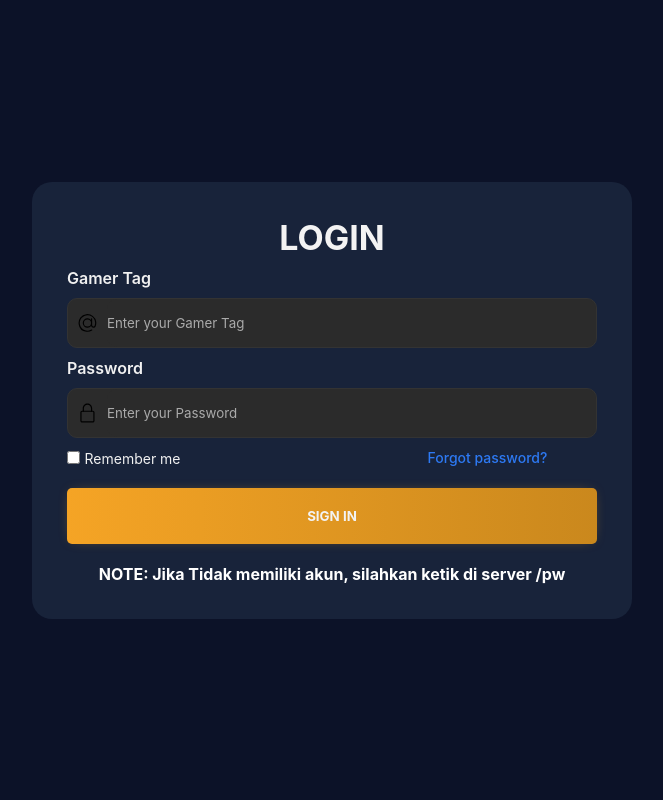
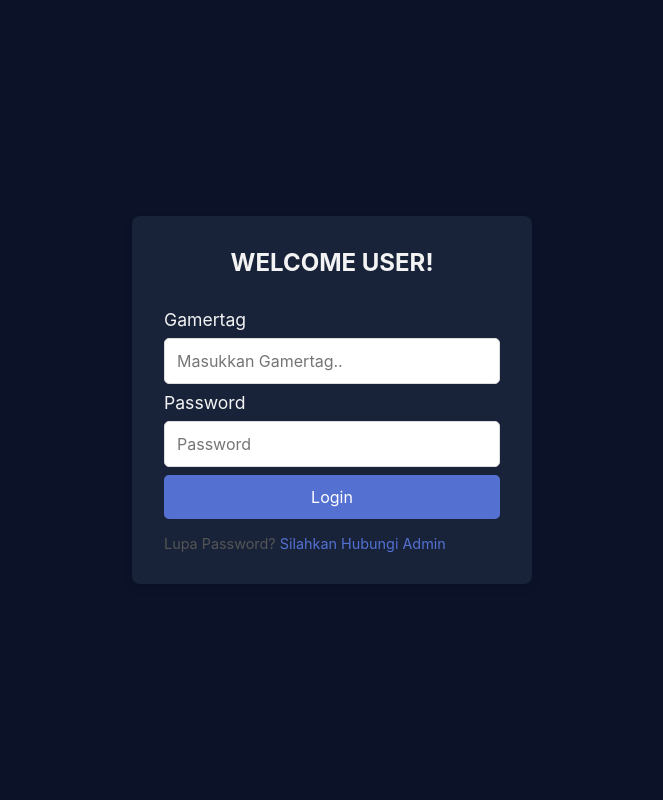
Before and after one commit to ChairawanChannel/CLOUD-SMP, a PHP site: page /login.html in a window 1280 px wide. Shown: the whole page, without its empty margins (308-971 px from the left). Run offline with PHP 8.4, Linux system fonts and the light colour scheme; some web fonts are replaced.

Commit message:
"Refactored login.html and updated corresponding styles in style.css"

```diff
--- a/assets/css/style.css
+++ b/assets/css/style.css
@@ -309,8 +309,8 @@ body {
   text-transform: uppercase;
   font-size: 0.5em;
   color: #eee;
-  background-color: #BFECFF;
-  color: #1A1A19;
+  background-color: #bfecff;
+  color: #1a1a19;
   border: none;
   margin: 10px;
   padding: 15px 30px;
@@ -755,7 +755,7 @@ footer {
 
 /* Footer End */
 
-.detail-signup{
+.detail-signup {
   color: white;
   font-weight: bold;
   text-align: center;
@@ -820,144 +820,106 @@ footer {
   transition-duration: 0.3s;
 }
 
-/* Login.html */
-
-.form-container {
+/* Login.html Start */
+.login-page {
   display: flex;
   justify-content: center;
   align-items: center;
-  height: 100vh;
-}
-
-.form {
-  display: flex;
-  flex-direction: column;
-  justify-content: center;
-  gap: 10px;
-  background-color: #18233a;
-  padding: 35px;
-  width: 450px;
-
-  border-radius: 20px;
-  font-family: -apple-system, BlinkMacSystemFont, "Segoe UI", Roboto, Oxygen,
-    Ubuntu, Cantarell, "Open Sans", "Helvetica Neue", sans-serif;
-}
-
-::placeholder {
-  font-family: -apple-system, BlinkMacSystemFont, "Segoe UI", Roboto, Oxygen,
-    Ubuntu, Cantarell, "Open Sans", "Helvetica Neue", sans-serif;
-  color: #aaa;
-}
-
-.form button {
-  align-self: flex-end;
-}
-
-.flex-column > label {
-  color: #f1f1f1;
-  font-weight: 600;
-}
-
-.inputForm {
-  border: 1.5px solid #333;
-  border-radius: 10px;
-  height: 50px;
-  display: flex;
-  align-items: center;
-  padding-left: 10px;
-  transition: 0.2s ease-in-out;
-  background-color: #2b2b2b;
-}
-
-.input {
-  margin-left: 10px;
-  border-radius: 10px;
+  min-height: 100vh; /* Full viewport height */
+}
+
+/* Existing .login-container styles */
+.login-container {
+  width: 100%;
+  max-width: 400px;
+  padding: 2rem;
+  background: #18233a;
+  border-radius: 8px;
+  box-shadow: 0px 4px 8px rgba(0, 0, 0, 0.1);
+}
+
+/* Title */
+.login-container h2 {
+  text-align: center;
+  margin-bottom: 2rem;
+  color: #f3f3f3;
+}
+/* Label Styles */
+.login-container label {
+  color: #f3f3f3;
+  text-align: left;
+  font-size: 1.1em;
+}
+
+/* Input Styles */
+.login-container input[type="text"],
+.login-container input[type="password"] {
+  width: 100%;
+  padding: 0.75rem;
+  margin: 0.5rem 0;
+  border: 1px solid #ddd;
+  border-radius: 5px;
+  font-size: 1rem;
+}
+
+.login-container input[type="text"]:focus,
+.login-container input[type="password"]:focus {
+  outline: none;
+  border-color: #5471d2;
+  box-shadow: 0 0 5px rgba(84, 113, 210, 0.3);
+}
+
+/* Button Styling */
+.login-container button {
+  width: 100%;
+  padding: 0.75rem;
+  background: #5471d2;
+  color: #fff;
   border: none;
+  border-radius: 5px;
+  font-size: 1rem;
+  cursor: pointer;
+  transition: background 0.3s ease;
+}
+
+.login-container button:hover {
+  background: #4056a1;
+}
+
+/* Button Styles */
+.login-container button {
   width: 100%;
-  height: 100%;
-  background-color: #2b2b2b;
-  color: #f1f1f1;
-}
-.input:focus {
-  outline: none;
-}
-
-.inputForm:focus-within {
-  border: 1.5px solid #2d79f3;
-}
-
-.flex-row {
-  display: flex;
-  flex-direction: row;
-  align-items: center;
-  gap: 10px;
-  justify-content: flex-start;
-}
-
-.flex-row > div > label {
-  font-size: 14px;
-  color: #f1f1f1;
-  font-weight: 400;
-  text-align: center;
-}
-
-a {
+  padding: 0.75rem;
+  background: #5471d2;
+  color: #fff;
+  border: none;
+  border-radius: 5px;
+  font-size: 1rem;
+  cursor: pointer;
+  transition: background 0.3s ease;
+}
+
+.login-container button:hover {
+  background: #4056a1;
+}
+
+/* Footer Links */
+.login-container .footer-text {
+  margin-top: 1rem;
+  font-size: 0.9rem;
+  color: #555;
+}
+
+.login-container .footer-text a {
+  color: #5471d2;
   text-decoration: none;
-  cursor: pointer;
-}
-.btn-forgot-pw {
-  font-size: 14px;
-  margin-left: 157px;
-  color: #2d79f3;
-  font-weight: 500;
-  padding-left: 80px;
-}
-.signup {
-  font-size: 14px;
-  margin-left: 5px;
-  color: #2d79f3;
-  font-weight: 500;
-  cursor: pointer;
-}
-
-.button-submit {
-  margin: 10px 0 0 0;
-  padding: 15px 20px;
-  border-radius: 5px;
-  text-align: center;
-  text-transform: uppercase;
-  transition: 0.5s;
-  background-size: 200% auto; /* Membuat animasi bergerak */
-  color: #f3f3f3;
-  display: block;
-  border: 0px;
-  width: 100%;
-  font-weight: 700;
-  box-shadow: 0px 0px 14px -7px rgba(245, 164, 37, 0.75); /* Warna shadow dari gradient */
-  background-image: linear-gradient(
-    90deg,
-    rgba(245, 164, 37, 1) 0%,
-    rgba(202, 136, 29, 1) 50%,
-    rgba(245, 164, 37, 1) 100%
-  );
-  cursor: pointer;
-  user-select: none;
-  -webkit-user-select: none;
-  touch-action: manipulation;
-}
-.button-submit:hover {
-  background-position: right center; /* Mengubah arah gradien saat hover */
-  color: #f3f3f3;
-  text-decoration: none;
-}
-
-.title-login {
-  color: #f3f3f3;
-  font-size: 34px;
-  font-weight: bold;
-  text-align: center;
-}
-
+}
+
+.login-container .footer-text a:hover {
+  text-decoration: underline;
+}
+
+/* Login.html end */
 /* Forgot Password.html Start */
 .alert {
   background-color: #122b47;
@@ -1065,9 +1027,7 @@ a {
 }
 /* Review End */
 
-
 /* Responsive Styles Start */
-
 
 /* Mobile View (max-width: 576px) */
 @media (max-width: 576px) {
@@ -1143,16 +1103,14 @@ a {
 
   /* Carousel Section */
   .carousel-container {
-    position:relative;
+    position: relative;
     width: 100vw;
     height: 100vh;
     overflow: hidden;
     display: flex;
     justify-content: center;
     align-items: center;
-
-  }
-
+  }
 
   /* Carousel Buttons */
   .btn-carousel {
@@ -1170,7 +1128,7 @@ a {
 
   /* Player Join Text */
   .player-join-carousel {
-    color:#1A1A19 ;
+    color: #1a1a19;
   }
 
   /* Button Container and Styles */
@@ -1338,7 +1296,7 @@ a {
     align-items: center;
   }
 
-  .carousel-slide{
+  .carousel-slide {
     height: fit-content;
   }
 
@@ -1358,7 +1316,7 @@ a {
 
   /* Player Join Text */
   .player-join-carousel {
-    color:#1A1A19;
+    color: #1a1a19;
   }
 
   /* Button Container and Styles */
@@ -1441,8 +1399,11 @@ a {
     height: 100%;
     width: 100%;
   }
-}
-
+  /* Login.html */
+  .login-container {
+    padding: 1.5rem;
+  }
+}
 
 @media (min-width: 769px) {
   .vote-button {
--- a/login.html
+++ b/login.html
@@ -1,75 +1,28 @@
 <!DOCTYPE html>
 <html lang="en">
   <head>
-    <link rel="stylesheet" href="assets/css/style.css" />
     <meta charset="UTF-8" />
     <meta name="viewport" content="width=device-width, initial-scale=1.0" />
-    <title>CLOUD SMP - Login</title>
+    <title>Login - CLOUD SMP</title>
+    <link rel="stylesheet" href="assets/css/style.css" />
   </head>
-
   <body>
-    <div class="form-container">
-      <form class="form" method="post" action="?">
-        <h1 class="title-login">LOGIN</h1>
-
-        <div class="flex-column">
-          <label>Gamer Tag </label>
-        </div>
-
-        <div class="inputForm">
-          <svg
-            height="20"
-            viewBox="0 0 32 32"
-            width="20"
-            xmlns="http://www.w3.org/2000/svg"
-          >
-            <g id="Layer_3" data-name="Layer 3">
-              <path
-                d="m30.853 13.87a15 15 0 0 0 -29.729 4.082 15.1 15.1 0 0 0 12.876 12.918 15.6 15.6 0 0 0 2.016.13 14.85 14.85 0 0 0 7.715-2.145 1 1 0 1 0 -1.031-1.711 13.007 13.007 0 1 1 5.458-6.529 2.149 2.149 0 0 1 -4.158-.759v-10.856a1 1 0 0 0 -2 0v1.726a8 8 0 1 0 .2 10.325 4.135 4.135 0 0 0 7.83.274 15.2 15.2 0 0 0 .823-7.455zm-14.853 8.13a6 6 0 1 1 6-6 6.006 6.006 0 0 1 -6 6z"
-              ></path>
-            </g>
-          </svg>
-          <input type="text" class="input" placeholder="Enter your Gamer Tag" />
-        </div>
-
-        <div class="flex-column">
-          <label>Password </label>
-        </div>
-        <div class="inputForm">
-          <svg
-            height="20"
-            viewBox="-64 0 512 512"
-            width="20"
-            xmlns="http://www.w3.org/2000/svg"
-          >
-            <path
-              d="m336 512h-288c-26.453125 0-48-21.523438-48-48v-224c0-26.476562 21.546875-48 48-48h288c26.453125 0 48 21.523438 48 48v224c0 26.476562-21.546875 48-48 48zm-288-288c-8.8125 0-16 7.167969-16 16v224c0 8.832031 7.1875 16 16 16h288c8.8125 0 16-7.167969 16-16v-224c0-8.832031-7.1875-16-16-16zm0 0"
-            ></path>
-            <path
-              d="m304 224c-8.832031 0-16-7.167969-16-16v-80c0-52.929688-43.070312-96-96-96s-96 43.070312-96 96v80c0 8.832031-7.167969 16-16 16s-16-7.167969-16-16v-80c0-70.59375 57.40625-128 128-128s128 57.40625 128 128v80c0 8.832031-7.167969 16-16 16zm0 0"
-            ></path>
-          </svg>
-          <input
-            type="password"
-            class="input"
-            placeholder="Enter your Password"
-          />
-        </div>
-
-        <div class="flex-row">
-          <div>
-            <input type="checkbox" />
-            <label>Remember me </label>
-          </div>
-          <a href="forgot-password.html" target="_blank" class="btn-forgot-pw"
-            >Forgot password?</a
-          >
-        </div>
-        <button class="button-submit">Sign In</button>
-        <p class="detail-signup">
-          NOTE: Jika Tidak memiliki akun,<span> silahkan ketik di server /pw</span>
-        </p>
-      </form>
+    <!-- login.html -->
+    <div class="login-page">
+      <div class="login-container">
+        <form action="">
+          <h2>WELCOME USER!</h2>
+          <label for="gamertag">Gamertag</label>
+          <input id="gamertag" type="text" placeholder="Masukkan Gamertag.." />
+          <label for="password">Password</label>
+          <input id="password" type="password" placeholder="Password" />
+          <button>Login</button>
+          <p class="footer-text">
+            Lupa Password?
+            <a href="forgot-password.html">Silahkan Hubungi Admin</a>
+          </p>
+        </form>
+      </div>
     </div>
   </body>
 </html>
```
